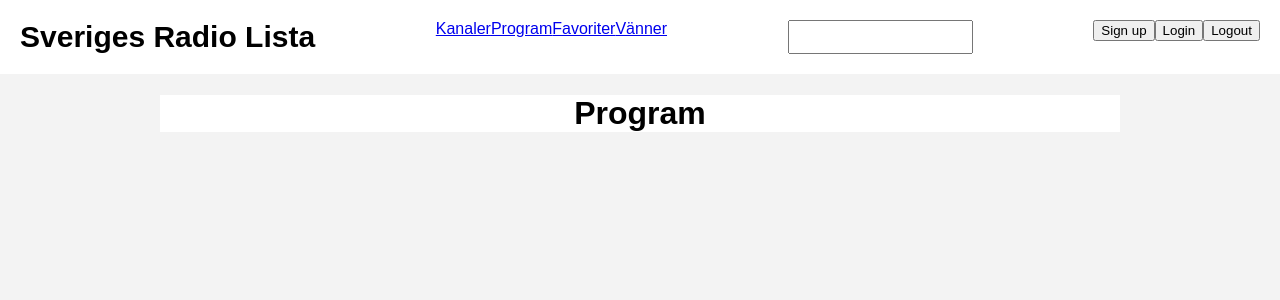
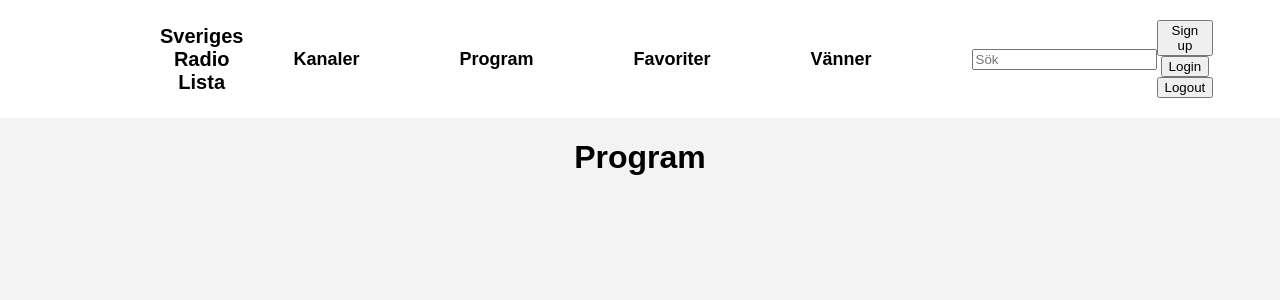
Before and after one commit to StanSeb/sr_frontend, a Vue app: page /programs in a window 1280 px wide. Shown: the top 300 px of the page. Built offline with nearby package versions, Linux system fonts and the light colour scheme.

Commit message:
Navbar CSS
test

```diff
--- a/src/App.vue
+++ b/src/App.vue
@@ -1,13 +1,13 @@
 <template>
   <div id="nav">
-      <router-link to="/" id="logo">Sveriges Radio Lista</router-link>
+      <router-link to="/" id="logo">Sveriges Radio<br>Lista</router-link>
     <div class="routes">
-      <router-link to="/channels">Kanaler</router-link>
-      <router-link to="/programs">Program</router-link>
-      <router-link to="/favorites">Favoriter</router-link>
-      <router-link to="/friends">Vänner</router-link>
+      <router-link to="/channels" id="channels" class="route">Kanaler</router-link>
+      <router-link to="/programs" id="programs" class="route">Program</router-link>
+      <router-link to="/favorites" id="favorites" class="route">Favoriter</router-link>
+      <router-link to="/friends" id="friends" class="route">Vänner</router-link>
     </div>
-    <input type="text">
+    <input type="text" placeholder="Sök" id="searchbar">
     <div class="buttons">
       <button class="signup">Sign up</button>
       <button class="login">Login</button>
@@ -16,6 +16,11 @@
   </div>
   <router-view />
 </template>
+
+<script>
+
+</script>
+
 
 <style>
 #app {
@@ -38,13 +43,28 @@
   padding: 20px;
   display: flex;
   justify-content: space-between;
+  padding-left: 12.5%;
+  padding-right: 12.5%;
+  align-items: center;
 }
 
 #logo {
   text-decoration: none;
   font-weight: bold;
-  font-size: 30px;
+  font-size: 20px;
   color: black;
 }
 
+.routes {
+  margin-left: 50px;
+}
+
+.route {
+  margin-right: 100px;
+  text-decoration: none;
+  font-weight: bold;
+  color: black;
+  font-size: 18px;
+}
+
 </style>
--- a/src/components/Channels.vue
+++ b/src/components/Channels.vue
@@ -18,4 +18,5 @@
     margin: 0 auto;
     justify-content: center;
 }
+
 </style>
--- a/src/components/Programs.vue
+++ b/src/components/Programs.vue
@@ -10,11 +10,10 @@
 }
 </script>
 
-<style>
-.programs-container {
-    background-color: white;
-    width: 75%;
-    margin: 0 auto;
-    justify-content: center;
+<style scoped>
+
+body {
+    background-color: rgb(116, 116, 116);
 }
+
 </style>
```
